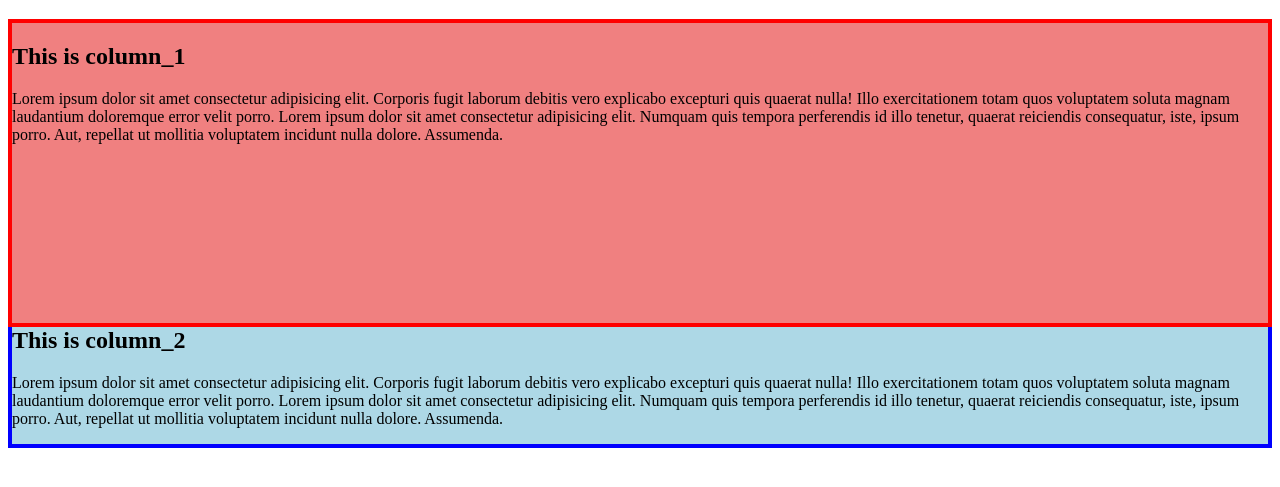
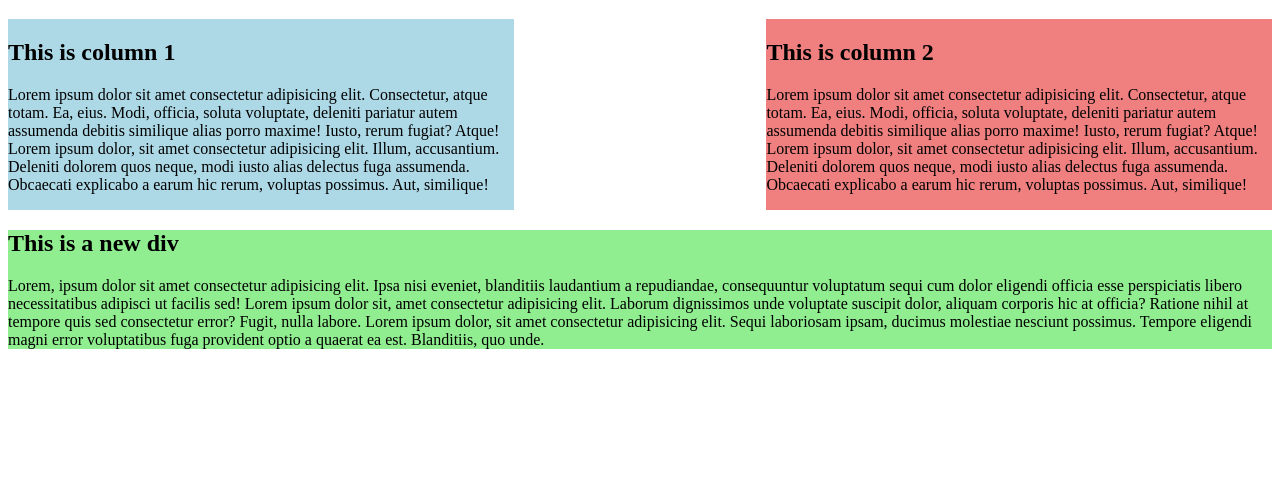
Before and after one commit to ravi4all/UI_WE_June_19, a plain HTML site: page 02-CSS_2/07-Floating/float.html in a window 1280 px wide. Shown: the part 61-548 px from the top of the page. Drawn offline with Linux system fonts and the light colour scheme.

Commit message:
Add files via upload

```diff
--- a/02-CSS_2/07-Floating/float.html
+++ b/02-CSS_2/07-Floating/float.html
@@ -13,22 +13,34 @@
 
     <h1>Floating</h1>
 
-    <div class="col-1">
-        <h2>This is column_1</h2>
+    <div id="parent">
+        <div class="column-1">
+            <h2>This is column 1</h2>
+            <p>
+                Lorem ipsum dolor sit amet consectetur adipisicing elit. Consectetur, atque totam. Ea, eius. Modi, officia, soluta voluptate, deleniti pariatur autem assumenda debitis similique alias porro maxime! Iusto, rerum fugiat? Atque! Lorem ipsum dolor, sit amet
+                consectetur adipisicing elit. Illum, accusantium. Deleniti dolorem quos neque, modi iusto alias delectus fuga assumenda. Obcaecati explicabo a earum hic rerum, voluptas possimus. Aut, similique!
+            </p>
+        </div>
+
+        <div class="column-2">
+            <h2>This is column 2</h2>
+            <p>
+                Lorem ipsum dolor sit amet consectetur adipisicing elit. Consectetur, atque totam. Ea, eius. Modi, officia, soluta voluptate, deleniti pariatur autem assumenda debitis similique alias porro maxime! Iusto, rerum fugiat? Atque! Lorem ipsum dolor, sit amet
+                consectetur adipisicing elit. Illum, accusantium. Deleniti dolorem quos neque, modi iusto alias delectus fuga assumenda. Obcaecati explicabo a earum hic rerum, voluptas possimus. Aut, similique!
+            </p>
+        </div>
+
+        <!-- <div class="blank"></div> -->
+    </div>
+
+    <div class="div">
+        <h2>This is a new div</h2>
         <p>
-            Lorem ipsum dolor sit amet consectetur adipisicing elit. Corporis fugit laborum debitis vero explicabo excepturi quis quaerat nulla! Illo exercitationem totam quos voluptatem soluta magnam laudantium doloremque error velit porro. Lorem ipsum dolor sit
-            amet consectetur adipisicing elit. Numquam quis tempora perferendis id illo tenetur, quaerat reiciendis consequatur, iste, ipsum porro. Aut, repellat ut mollitia voluptatem incidunt nulla dolore. Assumenda.
+            Lorem, ipsum dolor sit amet consectetur adipisicing elit. Ipsa nisi eveniet, blanditiis laudantium a repudiandae, consequuntur voluptatum sequi cum dolor eligendi officia esse perspiciatis libero necessitatibus adipisci ut facilis sed! Lorem ipsum dolor
+            sit, amet consectetur adipisicing elit. Laborum dignissimos unde voluptate suscipit dolor, aliquam corporis hic at officia? Ratione nihil at tempore quis sed consectetur error? Fugit, nulla labore. Lorem ipsum dolor, sit amet consectetur adipisicing
+            elit. Sequi laboriosam ipsam, ducimus molestiae nesciunt possimus. Tempore eligendi magni error voluptatibus fuga provident optio a quaerat ea est. Blanditiis, quo unde.
         </p>
     </div>
-
-    <div class="col-2">
-        <h2>This is column_2</h2>
-        <p>
-            Lorem ipsum dolor sit amet consectetur adipisicing elit. Corporis fugit laborum debitis vero explicabo excepturi quis quaerat nulla! Illo exercitationem totam quos voluptatem soluta magnam laudantium doloremque error velit porro. Lorem ipsum dolor sit
-            amet consectetur adipisicing elit. Numquam quis tempora perferendis id illo tenetur, quaerat reiciendis consequatur, iste, ipsum porro. Aut, repellat ut mollitia voluptatem incidunt nulla dolore. Assumenda.
-        </p>
-    </div>
-
 
 </body>
 
--- a/02-CSS_2/07-Floating/styles.css
+++ b/02-CSS_2/07-Floating/styles.css
@@ -1,15 +1,27 @@
-.col-1 {
-    border: 4px solid red;
-    height: 300px;
-    /* width: 400px; */
-    float: left;
-    background-color: lightcoral;
+/* Pseudo Element - After and Before */
+
+#parent:after {
+    content: "";
+    clear: both;
+    display: block;
 }
 
-.col-2 {
-    /* float: left; */
-    /* height: 300px; */
-    /* width: 400px; */
+.column-1 {
     background-color: lightblue;
-    border: 4px solid blue;
+    width: 40%;
+    float: left;
 }
+
+.column-2 {
+    background-color: lightcoral;
+    float: right;
+    width: 40%;
+}
+
+.div {
+    background-color: lightgreen;
+}
+
+.blank {
+    clear: both;
+}
--- /dev/null
+++ b/02-CSS_2/FloatExample/styles.css
@@ -0,0 +1,58 @@
+body {
+    margin: 0px;
+}
+
+.clearfix::after {
+    content: "";
+    clear: both;
+    display: block;
+}
+
+.container {
+    width: 1000px;
+    margin: 0 auto;
+}
+
+#header {
+    background-color: #4866A1;
+}
+
+.logo {
+    float: left;
+    width: 5%;
+}
+
+.logo img {
+    width: 100%;
+}
+
+.search {
+    float: left;
+    width: 55%;
+    text-align: center;
+    margin-left: 20px;
+}
+
+.search input[type='text'] {
+    height: 40px;
+    width: 80%;
+}
+
+.search button {
+    height: 43px;
+    width: 40px;
+    font-size: 25px;
+}
+
+.links {
+    float: right;
+    width: 35%;
+    margin-top: 10px;
+}
+
+.links a {
+    color: #fff;
+    font-size: 25px;
+    text-decoration: none;
+    margin-left: 20px;
+}
```
Also changed, not shown: 02-CSS_2/FloatExample/page.html (added, +42 -0 lines).
